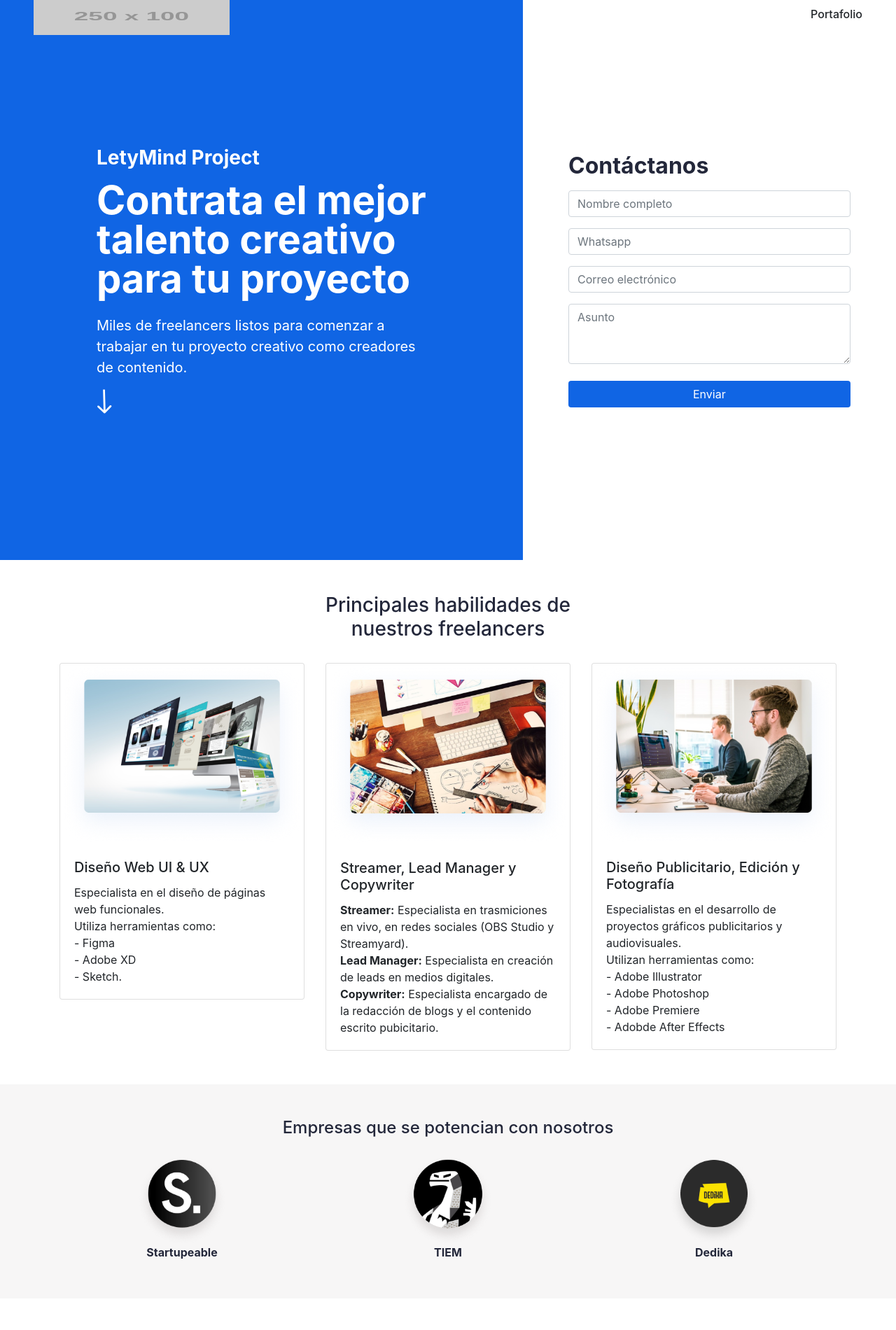
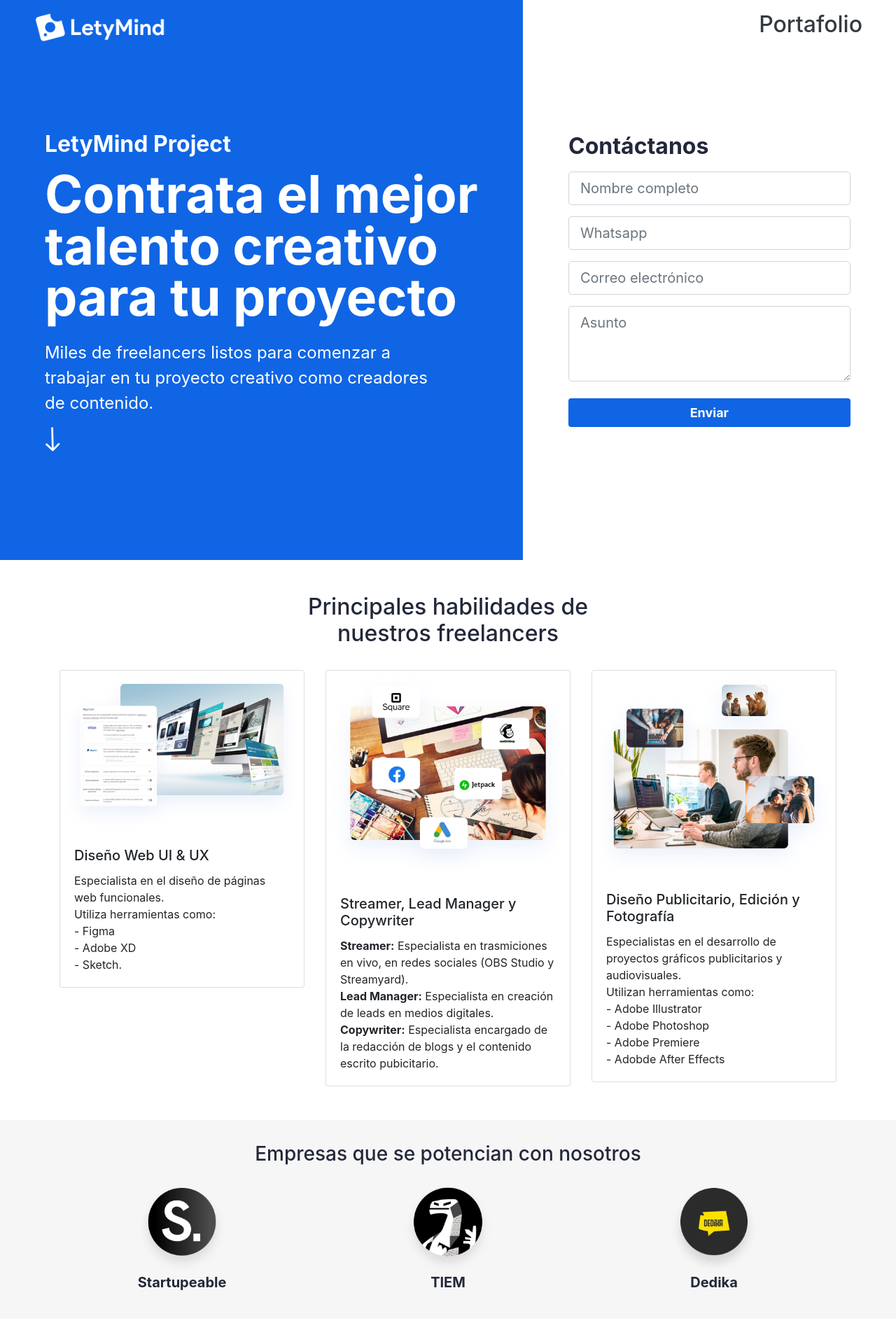
Before and after one commit to LetyMind/LetyProject, a website: page index.html in a window 1280 px wide. Shown: the top 1900 px of the page at 70% size. Drawn offline with Linux system fonts and the light colour scheme; placeholder pictures from the web are drawn by us.

Commit message:
Arreglos en la web.

```diff
--- a/index.html
+++ b/index.html
@@ -6,24 +6,25 @@
     <title>LetyMind</title>
     <link rel="stylesheet" href="css/bootstrap.min.css">
     <link rel="stylesheet" href="css/main.css">
+    <link rel="shortcut icon" href="img/icono.ico" type="image/x-icon">
 </head>
 <body>
 
-    <header class="sticky">
-        <nav class="nav mx-5 align-items-center justify-content-between">
-               <img src="http://via.placeholder.com/250x100" height="50" width="280" alt="">
-               <h6>Portafolio</h6>
+    <header class="sticky" id="header">
+        <nav class="nav mx-5 my-3 align-items-center justify-content-center justify-content-lg-between">
+               <img src="img/completo.png" class="w-16" width="80%" alt="">
+               <h2 class="text-dark">Portafolio</h2>
         </nav>
     </header>
 
 
     <div class="container-fluid hh-100">
         <div class="row h-100">
-            <div class="col-lg-7 bg-blue">
-                <section class="d-flex align-items-center justify-content-center h-100">
+            <div class="col-lg-7 bg-blue pt-lg-0 pt-6 pb-lg-0 pb-5">
+                <section class="mt-3 d-flex align-items-center justify-content-center h-100">
                     <div>
-                        <h3 class="text-white fw-700 mb-3">LetyMind Project</h3>
-                        <h2 class="text-white main-title"><strong>Contrata el mejor <br> talento creativo <br> para tu proyecto</strong></h2>
+                        <h2 class="text-white fw-700 mb-3">LetyMind Project</h2>
+                        <h1 class="text-white main-title"><strong>Contrata el mejor <br> talento creativo <br> para tu proyecto</strong></h1>
                         <p class="text-white mt-4 fs-20">Miles de freelancers listos para comenzar a <br> trabajar en tu proyecto creativo como creadores <br> de contenido.</p>
                         <div>
                             <img src="img/arrow.svg" class="r-image" alt="">
@@ -31,15 +32,15 @@
                     </div>
                 </section>
             </div>
-            <div class="col-lg-5 bg-white">
+            <div class="col-lg-5 bg-white pt-lg-0 pt-4">
                 <section class=" d-flex align-items-center justify-content-center h-100">
                         <form class="w-80">
                             <h2 class="mb-3 c-black"><strong>Contáctanos</strong></h2>
-                            <input class="form-control my-3" type="text" placeholder="Nombre completo" required>
-                            <input class="form-control my-3" type="text" placeholder="Whatsapp" required>
-                            <input class="form-control my-3" type="text" placeholder="Correo electrónico" required>
-                            <textarea class="form-control my-3" name="" id="" rows="3" placeholder="Asunto"></textarea>
-                            <button class="text-white bg-blue mt-4 btn btn-block">Enviar</button>
+                            <input class="form-control-lg form-control my-3" type="text" placeholder="Nombre completo" required>
+                            <input class="form-control-lg form-control my-3" type="text" placeholder="Whatsapp" required>
+                            <input class="form-control-lg form-control my-3" type="text" placeholder="Correo electrónico" required>
+                            <textarea class="form-control-lg form-control my-3" name="" id="" rows="3" placeholder="Asunto"></textarea>
+                            <button class="text-white fs-18 bg-blue mt-4 btn btn-block"><strong>Enviar</strong></button>
                         </form>
                 </section>
             </div>
@@ -49,14 +50,14 @@
     <div class="container my-5">
         <div class="row">
             <div class="col-12 mb-4 text-center">
-                <h3 class="c-black">Principales habilidades de
-                <br> nuestros freelancers</h3>
+                <h2 class="c-black">Principales habilidades de
+                <br> nuestros freelancers</h2>
             </div>
 
             <div class="col-lg-4">
                 <section>
                     <div class="card">
-                        <img src="img/diseno-web.png" class="card-img-top" alt="...">
+                        <img src="img/uno.png" class="card-img-top" alt="...">
                         <div class="card-body">
                             <h5 class="card-title">Diseño Web UI & UX</h5>
                             <p class="card-text">Especialista en el diseño de páginas web funcionales.<br>
@@ -71,7 +72,7 @@
             <div class="col-lg-4">
                 <section>
                     <div class="card">
-                        <img src="img/streamer.png" class="card-img-top" alt="...">
+                        <img src="img/dos.png" class="card-img-top" alt="...">
                         <div class="card-body">
                             <h5 class="card-title">Streamer, Lead Manager y Copywriter</h5>
                             <p class="card-text"><strong>Streamer:</strong> Especialista en trasmiciones en vivo, en redes sociales (OBS Studio y Streamyard). <br>
@@ -84,7 +85,7 @@
             <div class="col-lg-4">
                 <section>
                     <div class="card">
-                        <img src="img/fotografia.png" class="card-img-top" alt="...">
+                        <img src="img/Tres.png" class="card-img-top" alt="...">
                         <div class="card-body">
                             <h5 class="card-title">Diseño Publicitario, Edición y Fotografía</h5>
                             <p class="card-text">Especialistas en el desarrollo de proyectos gráficos publicitarios y audiovisuales. <br>
@@ -101,29 +102,29 @@
     </div>
 
 
-    <section class="bg-gray-l py-5">
-        <div class="container">
+    <section class="bg-gray-l py-4">
+        <div class="container py-2">
             <div class="row">
                 <div class="col-12 text-center mb-3">
-                    <h4 class="c-black">Empresas que se potencian con nosotros</h4>
+                    <h3 class="c-black">Empresas que se potencian con nosotros</h3>
                 </div>
 
                 <div class="col-lg-4">
                     <section class="text-center">
                         <img src="img/logo1.png" alt="" class="r-hw">
-                        <h6 class="c-black fw-700">Startupeable</h6>
+                        <h5 class="c-black fw-700">Startupeable</h5>
                     </section>
                 </div>
                 <div class="col-lg-4">
                     <section class="text-center">
                         <img src="img/logo2.png" alt="" class="r-hw">
-                        <h6 class="c-black fw-700">TIEM</h6>
+                        <h5 class="c-black fw-700">TIEM</h5>
                     </section>
                 </div>
                 <div class="col-lg-4">
                     <section class="text-center">
                         <img src="img/logo3.png" alt="" class="r-hw">
-                        <h6 class="c-black fw-700">Dedika</h6>
+                        <h5 class="c-black fw-700">Dedika</h5>
                     </section>
                 </div>
             </div>
@@ -163,12 +164,16 @@
     </div>
 
 
-    <section class="bg-blue py-5">
-        <div class="container">
+    <section class="bg-blue py-4">
+        <div class="container py-2">
             <div class="row justify-content-around flex-wrap">
-                <p class="text-white">Paga rápido en tu <strong>moneda local</strong></p>
-                <p class="text-white"><strong>Conecta</strong> con empresas del mundo</p>
-                <p class="text-white">Conocimiento <strong>Seguro & Calidad</strong></p>
+                <p class="fs-18 text-white">Paga rápido en tu <strong>moneda local</strong></p>
+                <p class="fs-18 text-white"><strong>Conecta</strong> con empresas del mundo</p>
+                <p class="fs-18 text-white">Conocimiento <strong>Seguro & Calidad</strong></p>
+
+                <div class="col-12 text-center mt-3">
+                    <img src="img/completo.png" class="w-16" width="80%" alt="">
+                </div>
             </div>
         </div>
     </section>
@@ -186,6 +191,6 @@
     </footer>
 
 
-
+    <script src="main.js"></script>
 </body>
 </html>
--- /dev/null
+++ b/main.js
@@ -0,0 +1,22 @@
+const header = document.getElementById("header")
+
+window.addEventListener("scroll", (e)=>
+{
+    let position = Math.round(window.scrollY)
+
+    if (position > 10 )
+    {
+        header.querySelector("h2").classList.remove("text-dark")
+        header.querySelector("h2").classList.add("text-white")
+        header.classList.add("opacityON")
+        header.classList.remove("opacityOFF")
+    }
+    else
+    {
+        header.querySelector("h2").classList.add("text-dark")
+        header.querySelector("h2").classList.remove("text-white")
+        header.classList.add("opacityOFF")
+        header.classList.remove("opacityON")
+    }
+
+})
--- a/scss/main.scss
+++ b/scss/main.scss
@@ -9,12 +9,6 @@
   scroll-behavior: smooth;
 }
 
-
-.hh-100
-{
-    height: 100vh;
-  //  background-image: linear-gradient(90deg, $blue 60%, #ffffff 50.1%);
-}
 
 
 
@@ -36,6 +30,9 @@
 }
 
 
+
+
+
 @media screen and (min-width:992px)
 {
     .main-title
@@ -47,7 +44,7 @@
 
     .fs-20
     {
-        font-size: 20px;
+        font-size: 22px;
     }
 
     .r-image
@@ -63,7 +60,58 @@
     }
 
 
+    .w-16
+    {
+        width: 16%;
+    }
+
+
+
+.hh-100
+{
+    height: 100vh;
+  //  background-image: linear-gradient(90deg, $blue 60%, #ffffff 50.1%);
 }
+
+
+}
+
+
+@media screen and (min-width:1200px)
+{
+
+     .main-title
+    {
+        font-size: 4.6rem;
+        line-height: 1;
+    }
+
+
+    .fs-20
+    {
+        font-size: 24px;
+    }
+
+}
+
+
+
+
+
+@media screen and (max-width:768px)
+{
+    .pt-6
+    {
+          padding-top: 9rem;
+    }
+
+    .r-image
+    {
+        height: 45px;
+    }
+
+}
+
 
 
 
@@ -89,8 +137,8 @@
 
 .iconos
 {
-    height: 30px;
-    width: 30px;
+    height: 25px;
+    width: 25px;
 }
 
 
@@ -107,3 +155,50 @@
     width: 100%;
     z-index: 9;
 }
+
+
+.fs-18
+{
+    font-size: 18px;
+}
+
+
+.opacityOFF
+{
+    animation: opaOUT .5s linear;
+}
+
+
+.opacityON
+{
+    animation: opaon .5s linear forwards;
+}
+
+
+@keyframes opaOUT
+{
+    from
+    {
+        background-color: $blue;
+    }
+
+    to
+    {
+        background-color: transparent;
+    }
+}
+
+
+
+@keyframes opaon
+{
+    from
+    {
+        background-color: transparent;
+    }
+
+    to
+    {
+        background-color: $blue;
+    }
+}
```
Also changed, not shown: css/main.css, img/Tres.png (added), img/completo.png (added), img/dos.png (added), img/icono.ico (added), img/uno.png (added).
